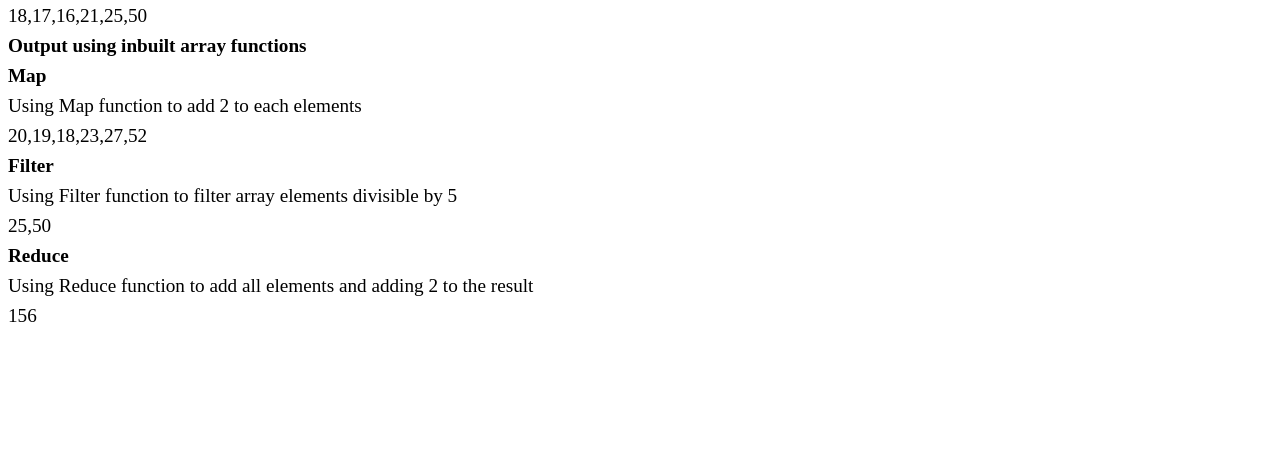
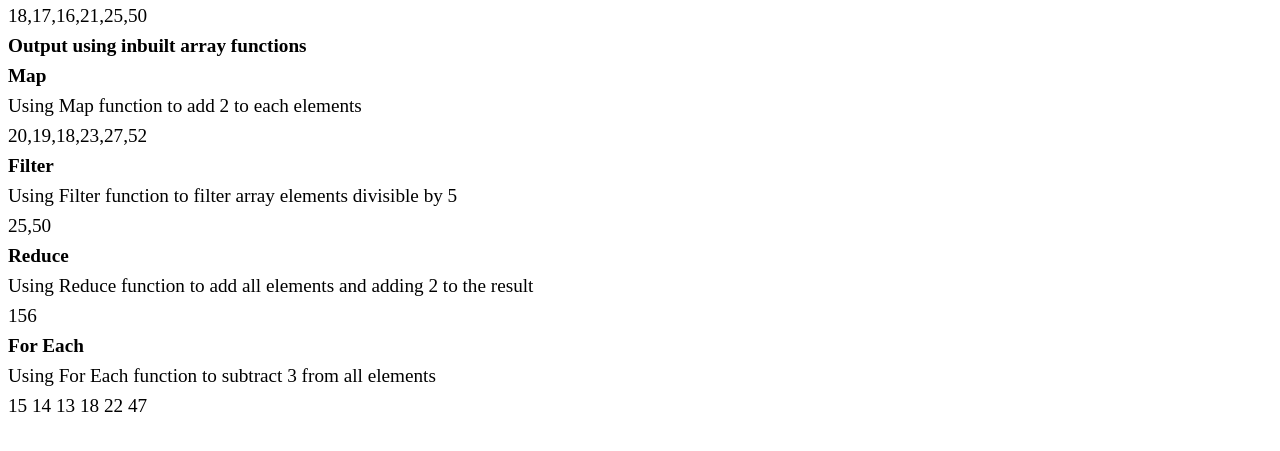
Before and after one commit to SatyamAK/JS-ArrayFunction-Implementation, a plain HTML site: page index.html in a window 1280 px wide. Shown: the part 137-588 px from the top of the page. Drawn offline with Linux system fonts and the light colour scheme.

Commit message:
Added For Each implementation

```diff
--- a/arrayUtils.js
+++ b/arrayUtils.js
@@ -67,6 +67,18 @@ document.getElementById("inbuilt-reduce").innerHTML = reducedTotal
 let myReducedTotal = myReduceFunction(baseArray, (total, num)=>total + num, 9)
 document.getElementById("reduce").innerHTML = myReducedTotal
 
+var inbuiltForEach = document.getElementById("inbuilt-foreach-container")
+
+baseArray.forEach((num)=> {
+    inbuiltForEach.appendChild(document.createTextNode(num-3+' '))
+})
+
+var forEach = document.getElementById("foreach-container")
+
+myForEachFunction(baseArray, (num)=> {
+    forEach.appendChild(document.createTextNode(num-3+' '))
+})
+
 function setPageAsActive(whichTabIsActive){
 
     document.getElementById("inbuiltTab").className = "inactive"
@@ -86,19 +98,3 @@ function setPageAsActive(whichTabIsActive){
 }
 
 setPageAsActive("inbuiltTab")
-// console.log('Base Array: '+ baseArray)
-
-// console.log('Output of inbuilt map array function '+ mappedArray)
-// console.log('Output of manually built map array function '+ myMappedArray)
-
-// console.log('Output of inbuilt filter array function '+ filteredArray)
-// console.log('Output of manually built filter array function '+ myFilteredArray)
-
-// console.log('Output of inbuilt reduce array function '+ reducedTotal)
-// console.log('Output of manually built reduce array function '+ myReducedTotal)
-
-// console.log('In built forEach function: -')
-// baseArray.forEach((num)=> console.log(num-3))
-
-// console.log('Manually built forEach function: -')
-// myForEachFunction(baseArray, (num)=> console.log(num-3))
--- a/index.html
+++ b/index.html
@@ -33,6 +33,10 @@
         <h3>Reduce</h3>
         <div class="problem-statement">Using Reduce function to add all elements and adding 2 to the result</div>
         <div id="inbuilt-reduce" class="solution"></div>
+
+        <h3>For Each</h3>
+        <div class="problem-statement">Using For Each function to subtract 3 from all elements</div>
+        <div class="solution" id="inbuilt-foreach-container"></div>
     </div>
 
     <div id="manual">
@@ -49,6 +53,10 @@
         <h3>Reduce</h3>
         <div class="problem-statement">Using Reduce function to add all elements and adding 2 to the result</div>
         <div id="reduce" class="solution"></div>
+
+        <h3>For Each</h3>
+        <div class="problem-statement">Using For Each function to subtract 3 from all elements</div>
+        <div class="solution" id="foreach-container"></div>
     </div>
 
     <script src="./arrayUtils.js"></script>
```
